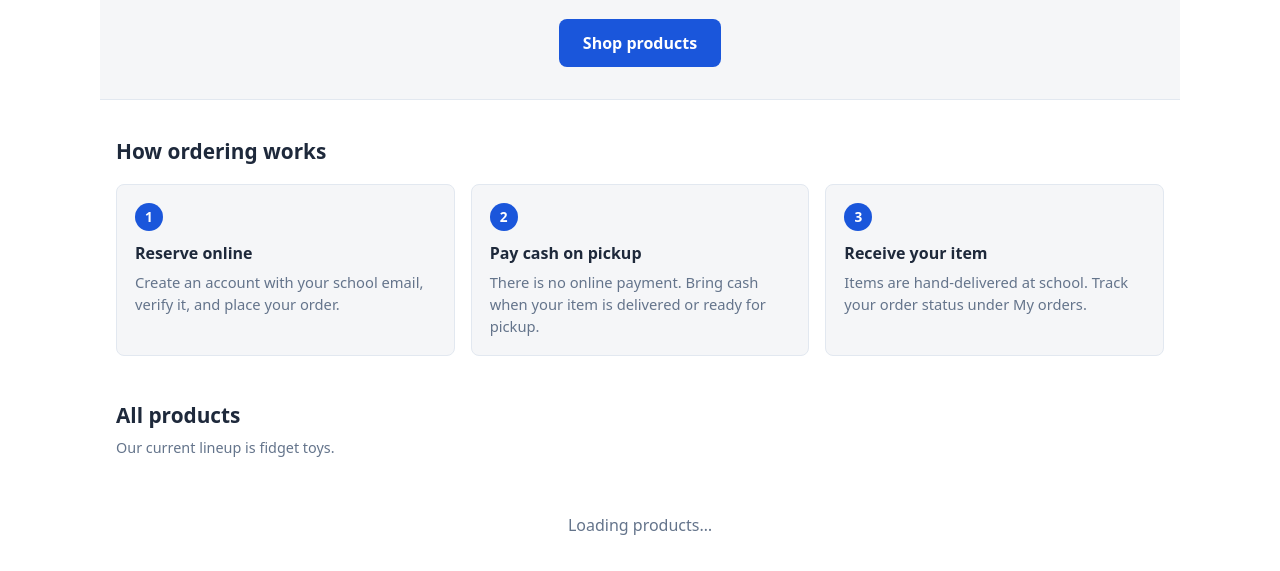
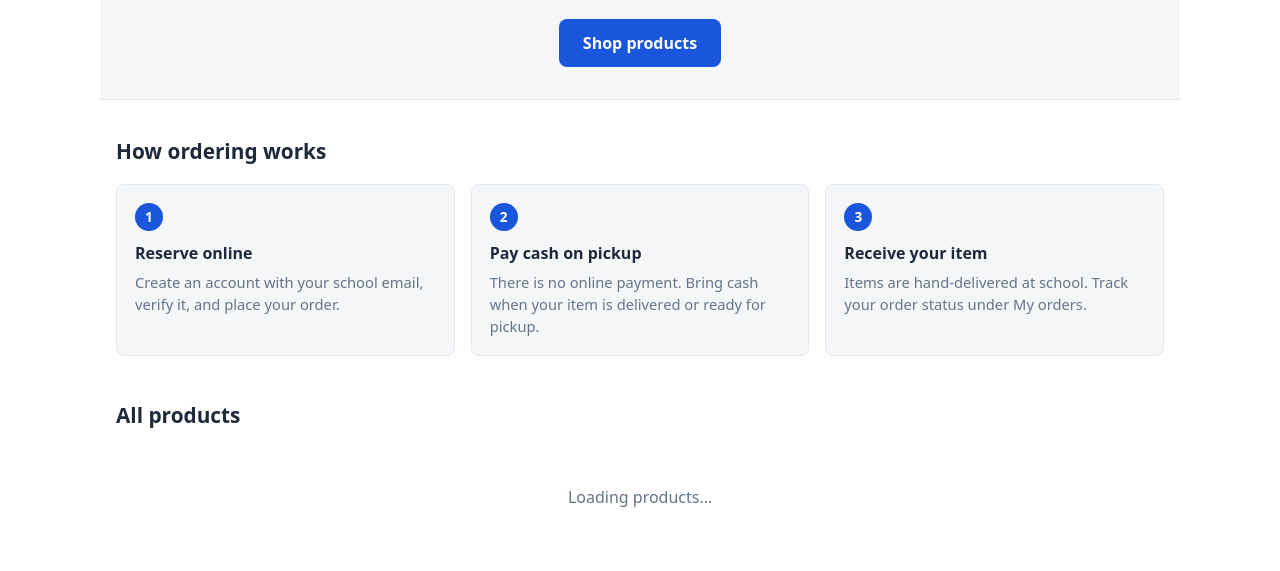
Before and after one commit to legobele/nextprints, a plain HTML site: page index.html in a window 1280 px wide. Shown: the part 175-746 px from the top of the page. Drawn offline with Linux system fonts and the light colour scheme.

Commit message:
Remove fidget-only framing from storefront copy

```diff
--- a/index.html
+++ b/index.html
@@ -52,7 +52,6 @@
   <div class="grid" id="preorder-grid"></div>
 
   <h2 class="section-title" id="products">All products</h2>
-  <p style="color:var(--muted);font-size:0.9rem;margin-top:-8px">Our current lineup is fidget toys.</p>
   <div class="grid" id="product-grid"></div>
   <div class="empty" id="loading">Loading products…</div>
 
```
